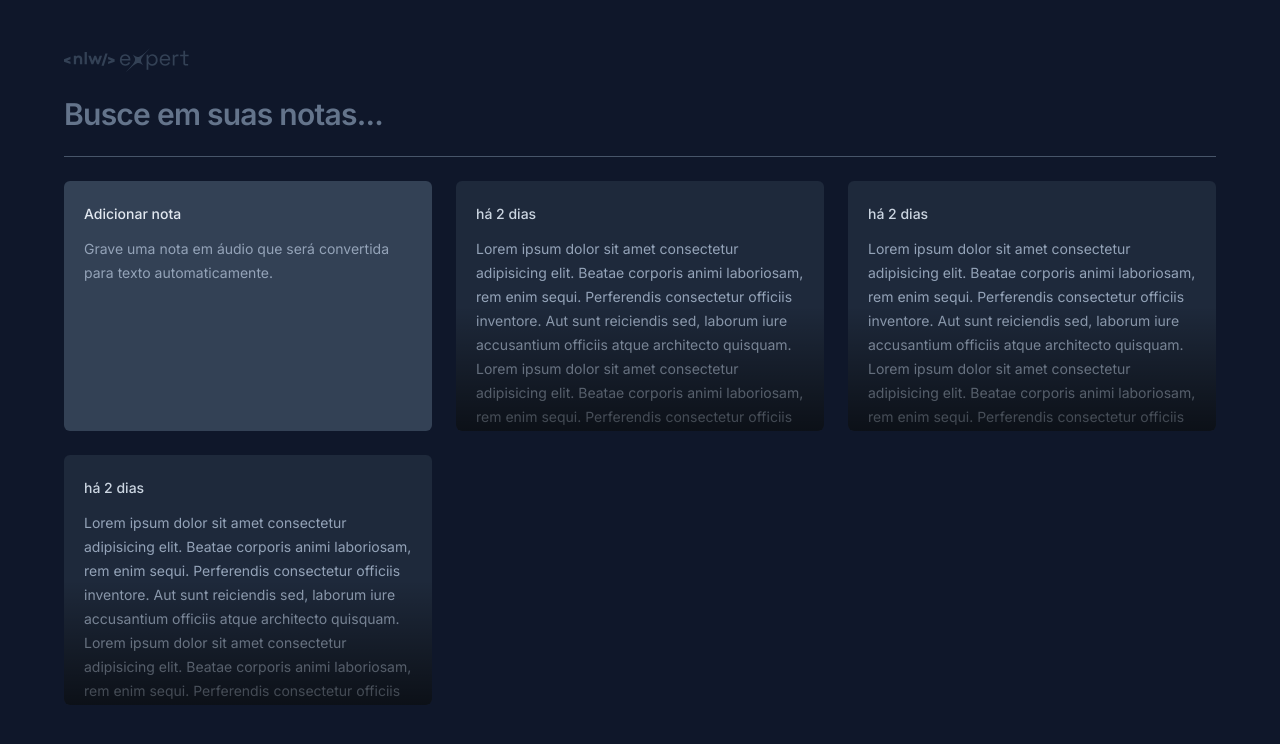
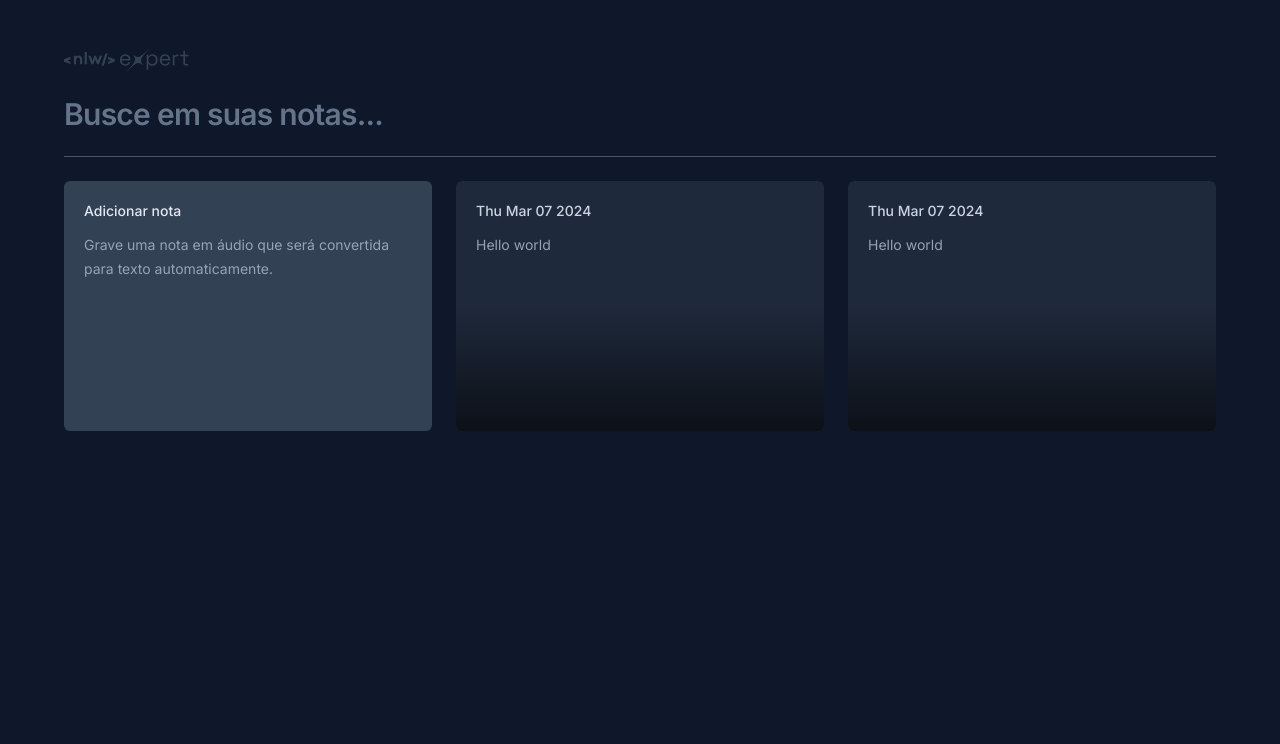
Before and after one commit to Emesson-cmd/nlw-expert-react, a React (Vite) app: page / in a window 1280 px wide. Shown: the top 744 px of the page. Built offline with nearby package versions, Linux system fonts and the light colour scheme.

Commit message:
feat: adiciona tela principal com cards

```diff
--- a/package.json
+++ b/package.json
@@ -9,8 +9,12 @@
     "preview": "vite preview"
   },
   "dependencies": {
+    "@radix-ui/react-dialog": "^1.0.5",
+    "date-fns": "^3.3.1",
+    "lucide-react": "^0.344.0",
     "react": "^18.2.0",
-    "react-dom": "^18.2.0"
+    "react-dom": "^18.2.0",
+    "sonner": "^1.4.3"
   },
   "devDependencies": {
     "@types/react": "^18.2.55",
--- a/src/app.tsx
+++ b/src/app.tsx
@@ -3,6 +3,11 @@ import { NewNoteCard } from './components/new-note-card';
 import { NoteCard } from './components/note-card';
 import SearchNotes from './components/search-notes';
 import Separator from './components/separator';
+
+const note = {
+  date: new Date(),
+  content: 'Hello world',
+};
 
 export function App() {
   return (
@@ -13,9 +18,8 @@ export function App() {
 
       <div className="grid grid-cols-3 auto-rows-[250px] gap-6">
         <NewNoteCard />
-        <NoteCard />
-        <NoteCard />
-        <NoteCard />
+        <NoteCard note={note} />
+        <NoteCard note={note} />
       </div>
     </div>
   );
--- a/src/components/new-note-card.tsx
+++ b/src/components/new-note-card.tsx
@@ -1,10 +1,83 @@
+import * as Dialog from '@radix-ui/react-dialog';
+import { X } from 'lucide-react';
+import { ChangeEvent, FormEvent, useState } from 'react';
+import { toast } from 'sonner';
+
 export function NewNoteCard() {
+  const [shouldShowOnboarding, setShouldShowOnboarding] = useState(true);
+  const [content, setContent] = useState('');
+
+  function handleStartEditor() {
+    setShouldShowOnboarding(false);
+  }
+
+  function handleContentChange(event: ChangeEvent<HTMLTextAreaElement>) {
+    setContent(event.target.value);
+
+    if (event.target.value === '') {
+      setShouldShowOnboarding(true);
+    }
+  }
+
+  function handleSaveNote(event: FormEvent) {
+    event.preventDefault();
+
+    toast.success('Nota salva com sucesso!')
+  }
+
   return (
-    <div className="rounded-md bg-slate-700 p-5 space-y-3">
-      <span className="text-sm font-medium text-slate-200">Adicionar nota</span>
-      <p className="text-sm leading-6 text-slate-400">
-        Grave uma nota em áudio que será convertida para texto automaticamente.
-      </p>
-    </div>
+    <Dialog.Root>
+      <Dialog.Trigger className="rounded-md flex flex-col bg-slate-700 p-5 text-left gap-y-3 outline-none hover:ring-2 hover:ring-slate-600 focus-visible:ring-2 focus-visible:ring-lime-400">
+        <span className="text-sm font-medium text-slate-200">Adicionar nota</span>
+        <p className="text-sm leading-6 text-slate-400">
+          Grave uma nota em áudio que será convertida para texto automaticamente.
+        </p>
+      </Dialog.Trigger>
+
+      <Dialog.Portal>
+        <Dialog.Overlay className="inset-0 fixed bg-black/50" />
+        <Dialog.Content className="fixed  overflow-hidden left-1/2 top-1/2 -translate-x-1/2 -translate-y-1/2 max-w-[640px] w-full h-[60vh] bg-slate-700 rounded-md flex flex-col outline-none">
+          <Dialog.Close className="absolute top-0 right-0 bg-slate-800 p-1.5 text-slate-400 hover:text-slate-100">
+            <X className="size-5" />
+          </Dialog.Close>
+
+          <form onSubmit={handleSaveNote} className="flex-1 flex flex-col">
+            <div className="flex flex-1 flex-col gap-3 p-5">
+              <span className="text-sm font-medium text-slate-300">Aidiconar nota</span>
+
+              {shouldShowOnboarding ? (
+                <p className="text-sm leading-6 text-slate-400">
+                  Comece{' '}
+                  <button className="font-md text-lime-400 hover:underline">
+                    gravando uma nota
+                  </button>{' '}
+                  em áudio ou se preferir{' '}
+                  <button
+                    onClick={handleStartEditor}
+                    className="font-md text-lime-400 hover:underline"
+                  >
+                    utilize apenas texto
+                  </button>
+                  .
+                </p>
+              ) : (
+                <textarea
+                  autoFocus
+                  className="text-sm leading-6 text-slate-400 bg-transparent resize-none flex-1 outline-none"
+                  onChange={handleContentChange}
+                />
+              )}
+            </div>
+
+            <button
+              type="submit"
+              className="w-full bg-lime-400 py-4 text-center text-sm text-lime-950 outline-none font-medium hover:bg-lime-500"
+            >
+              Salvar nota
+            </button>
+          </form>
+        </Dialog.Content>
+      </Dialog.Portal>
+    </Dialog.Root>
   );
 }
--- a/src/components/note-card.tsx
+++ b/src/components/note-card.tsx
@@ -1,18 +1,53 @@
-export function NoteCard() {
+import * as Dialog from '@radix-ui/react-dialog';
+import { formatDistanceToNow } from 'date-fns';
+import { ptBR } from 'date-fns/locale';
+import { X } from 'lucide-react';
+
+interface NoteCardProps {
+  note: {
+    date: Date;
+    content: string;
+  };
+}
+
+export function NoteCard({ note: { date, content } }: NoteCardProps) {
   return (
-    <button className="rounded-md text-left bg-slate-800 p-5 space-y-3 overflow-hidden relative outline-none hover:ring-2 hover:ring-slate-600 focus-visible:ring-2 focus-visible:ring-lime-400">
-      <span className="text-sm font-medium text-slate-300">há 2 dias</span>
+    <Dialog.Root>
+      <Dialog.Trigger className="rounded-md text-left flex flex-col bg-slate-800 p-5 gap-3 overflow-hidden relative outline-none hover:ring-2 hover:ring-slate-600 focus-visible:ring-2 focus-visible:ring-lime-400">
+        <span className="text-sm font-medium text-slate-300">{date.toDateString()}</span>
 
-      <p className="text-sm leading-6 text-slate-400">
-        Lorem ipsum dolor sit amet consectetur adipisicing elit. Beatae corporis animi laboriosam,
-        rem enim sequi. Perferendis consectetur officiis inventore. Aut sunt reiciendis sed, laborum
-        iure accusantium officiis atque architecto quisquam. Lorem ipsum dolor sit amet consectetur
-        adipisicing elit. Beatae corporis animi laboriosam, rem enim sequi. Perferendis consectetur
-        officiis inventore. Aut sunt reiciendis sed, laborum iure accusantium officiis atque
-        architecto quisquam.
-      </p>
+        <p className="text-sm leading-6 text-slate-400">{content}</p>
 
-      <div className="absolute bottom-0 left-0 right-0 h-1/2 bg-gradient-to-t from-black/60 to-black/0 pointer-events-none" />
-    </button>
+        <div className="absolute bottom-0 left-0 right-0 h-1/2 bg-gradient-to-t from-black/60 to-black/0 pointer-events-none" />
+      </Dialog.Trigger>
+
+      <Dialog.Portal>
+        <Dialog.Overlay className="inset-0 fixed bg-black/50" />
+        <Dialog.Content className="fixed  overflow-hidden left-1/2 top-1/2 -translate-x-1/2 -translate-y-1/2 max-w-[640px] w-full h-[60vh] bg-slate-700 rounded-md flex flex-col outline-none">
+          <Dialog.Close className="absolute top-0 right-0 bg-slate-800 p-1.5 text-slate-400 hover:text-slate-100">
+            <X className='size-5'/>
+          </Dialog.Close>
+
+          <div className="flex flex-1 flex-col gap-3 p-5">
+            <span className="text-sm font-medium text-slate-300">
+              {formatDistanceToNow(date, { locale: ptBR, addSuffix: true })}
+            </span>
+
+            <p className="text-sm leading-6 text-slate-400">{content}</p>
+          </div>
+
+          <button
+            type="button"
+            className="w-full bg-slate-800 py-4 text-center text-sm text-slate-300 outline-none font-medium group"
+          >
+            Deseja{' '}
+            <span className="text-red-400 hover:underline group-hover:underline">
+              apagar essa nota
+            </span>
+            ?
+          </button>
+        </Dialog.Content>
+      </Dialog.Portal>
+    </Dialog.Root>
   );
 }
--- a/src/main.tsx
+++ b/src/main.tsx
@@ -1,10 +1,12 @@
 import React from 'react'
 import ReactDOM from 'react-dom/client'
 import { App } from './app'
+import { Toaster} from 'sonner'
 import './index.css'
 
 ReactDOM.createRoot(document.getElementById('root')!).render(
   <React.StrictMode>
     <App />
+    <Toaster richColors />
   </React.StrictMode>,
 )
```
Also changed, not shown: 1 other file (tests, documents, lock files or other folders).
